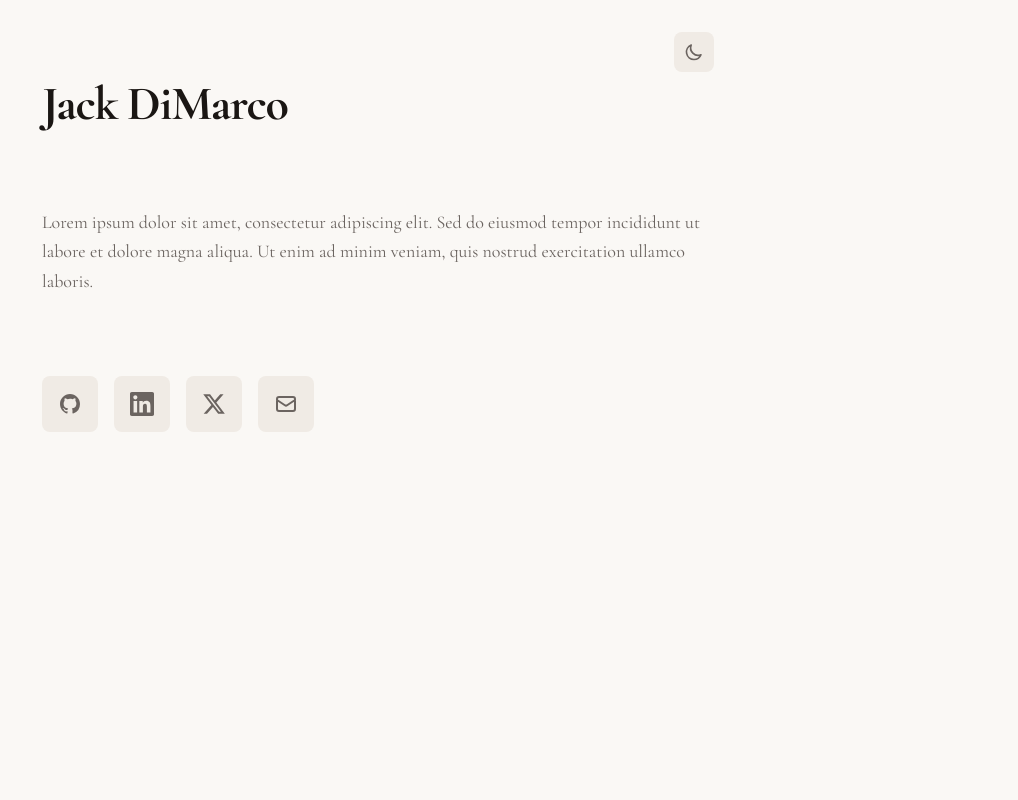
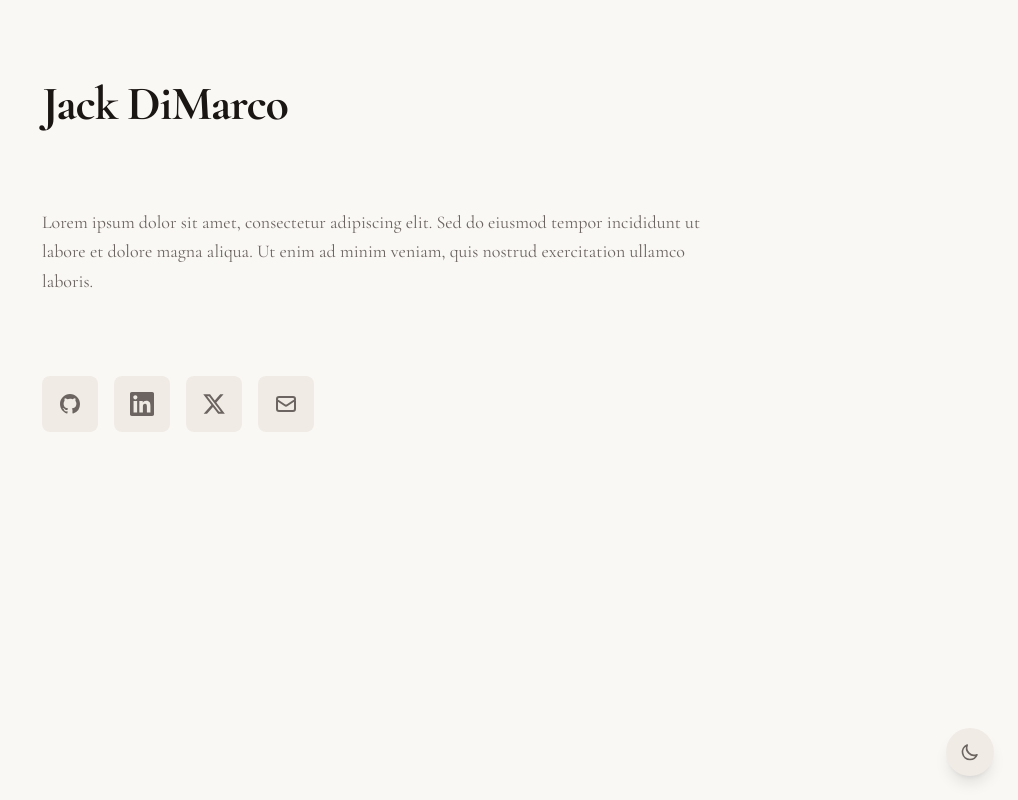
Before and after one commit to jackdimarco/site, a Next.js app: page / in a window 1280 px wide. Shown: the whole page, without its empty margins (262-1280 px from the left). Built offline with nearby package versions, Linux system fonts and the light colour scheme.

Commit message:
style: update theme toggle to float

```diff
--- a/app/components/About.tsx
+++ b/app/components/About.tsx
@@ -3,7 +3,7 @@ import { siteConfig } from "@/config/site";
 export function About() {
   return (
     <section className="w-full max-w-2xl">
-      <p className="text-base md:text-lg leading-relaxed" style={{ color: 'var(--color-muted-foreground)' }}>
+      <p className="text-base md:text-lg leading-relaxed text-muted">
         {siteConfig.bio}
       </p>
     </section>
--- a/app/components/SocialLinks.tsx
+++ b/app/components/SocialLinks.tsx
@@ -1,5 +1,3 @@
-"use client";
-
 import { siteConfig } from "@/config/site";
 import {
   GitHubIcon,
@@ -50,17 +48,7 @@ export function SocialLinks() {
           href={link.url}
           target="_blank"
           rel="noopener noreferrer"
-          className="w-14 h-14 rounded-lg flex items-center justify-center transition-colors"
-          style={{
-            backgroundColor: 'var(--color-muted)',
-            color: 'var(--color-muted-foreground)',
-          }}
-          onMouseEnter={(e) => {
-            e.currentTarget.style.backgroundColor = 'var(--color-accent)';
-          }}
-          onMouseLeave={(e) => {
-            e.currentTarget.style.backgroundColor = 'var(--color-muted)';
-          }}
+          className="w-14 h-14 rounded-lg flex items-center justify-center theme-button"
           aria-label={`Visit ${link.name} profile`}
         >
           {link.icon}
--- a/app/components/ThemeToggle.tsx
+++ b/app/components/ThemeToggle.tsx
@@ -24,17 +24,7 @@ export function ThemeToggle() {
   return (
     <button
       onClick={() => setTheme(isDark ? "light" : "dark")}
-      className="absolute top-8 right-0 w-10 h-10 rounded-lg flex items-center justify-center transition-colors"
-      style={{
-        backgroundColor: 'var(--color-muted)',
-        color: 'var(--color-muted-foreground)',
-      }}
-      onMouseEnter={(e) => {
-        e.currentTarget.style.backgroundColor = 'var(--color-accent)';
-      }}
-      onMouseLeave={(e) => {
-        e.currentTarget.style.backgroundColor = 'var(--color-muted)';
-      }}
+      className="fixed bottom-6 right-6 w-12 h-12 rounded-full flex items-center justify-center theme-button shadow-lg z-50"
       aria-label={`Switch to ${isDark ? "light" : "dark"} theme`}
       type="button"
     >
--- a/app/globals.css
+++ b/app/globals.css
@@ -27,3 +27,17 @@ body {
   background-color: var(--color-background);
   color: var(--color-foreground);
 }
+
+/* Theme-aware button styles */
+.theme-button {
+  background-color: var(--color-muted);
+  color: var(--color-muted-foreground);
+}
+
+.theme-button:hover {
+  background-color: var(--color-accent);
+}
+
+.text-muted {
+  color: var(--color-muted-foreground);
+}
--- a/app/page.tsx
+++ b/app/page.tsx
@@ -6,8 +6,8 @@ import { ThemeToggle } from "./components/ThemeToggle";
 export default function Home() {
   return (
     <div className="min-h-screen flex justify-center px-6">
-      <div className="w-full max-w-2xl relative">
-        <ThemeToggle />
+      <ThemeToggle />
+      <div className="w-full max-w-2xl">
         <main className="flex flex-col min-h-screen py-20 space-y-16 md:space-y-20">
           <Hero />
           <About />
```
